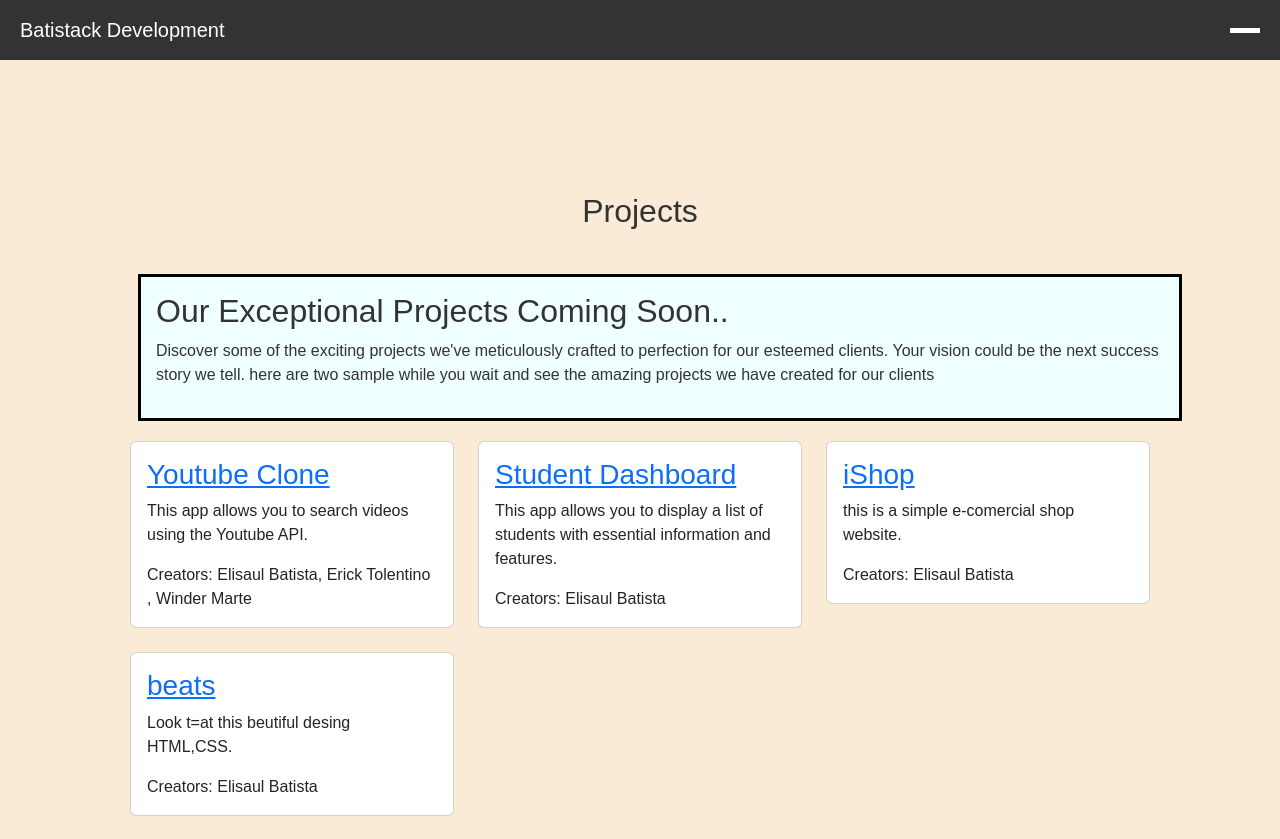
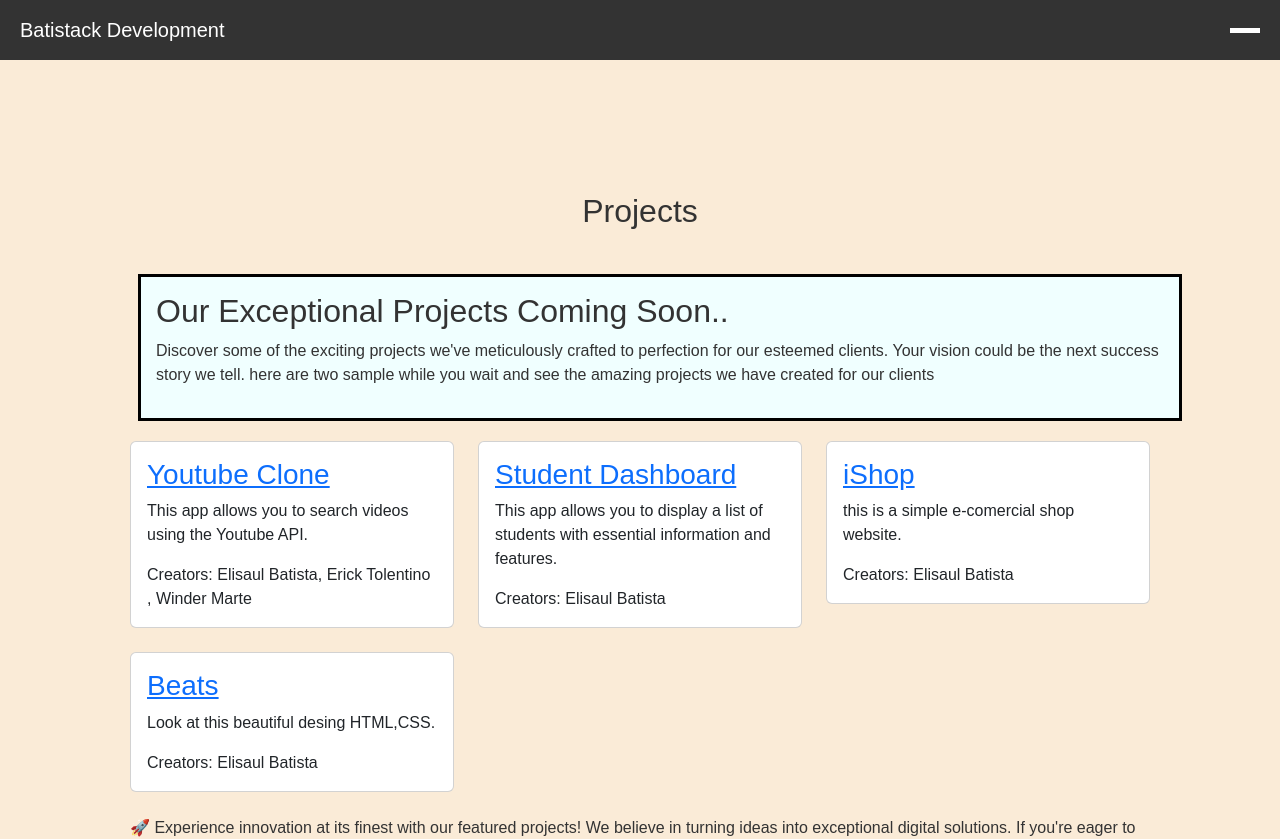
Before and after one commit to Batista0523/Batistack-Web, a React (Vite) app: page /projects in a window 1280 px wide. Shown: the top 839 px of the page. Built offline with nearby package versions, Linux system fonts and the light colour scheme.

Commit message:
fix spelling

```diff
--- a/src/data/servicesData.js
+++ b/src/data/servicesData.js
@@ -99,8 +99,8 @@
   },
   {
     projects: {
-      title: "beats",
-      description: "Look t=at this beutiful desing HTML,CSS.",
+      title: "Beats",
+      description: "Look at this beautiful desing HTML,CSS.",
       projectLink: "https://main--funny-sfogliatella-3c5b54.netlify.app/",
       creator: "Elisaul Batista"
     },
```
